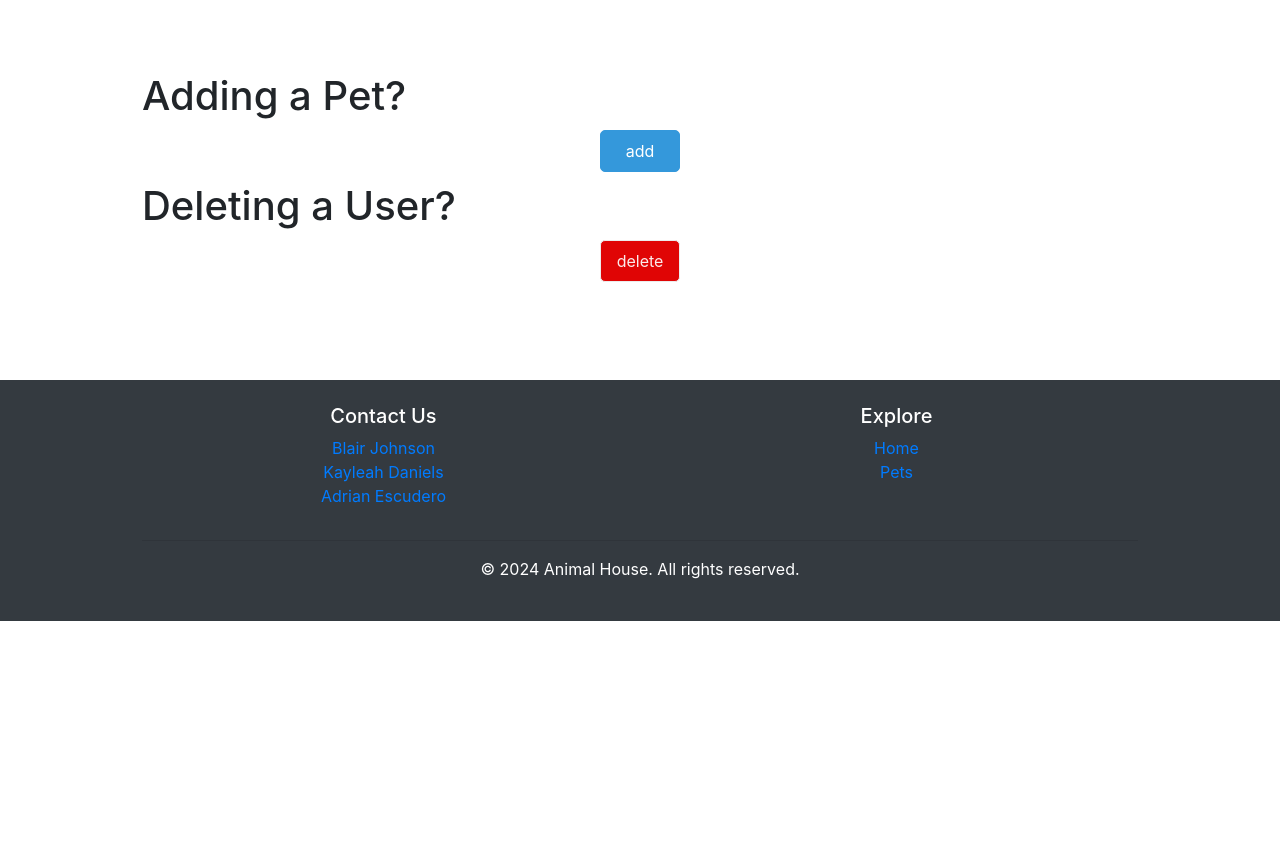
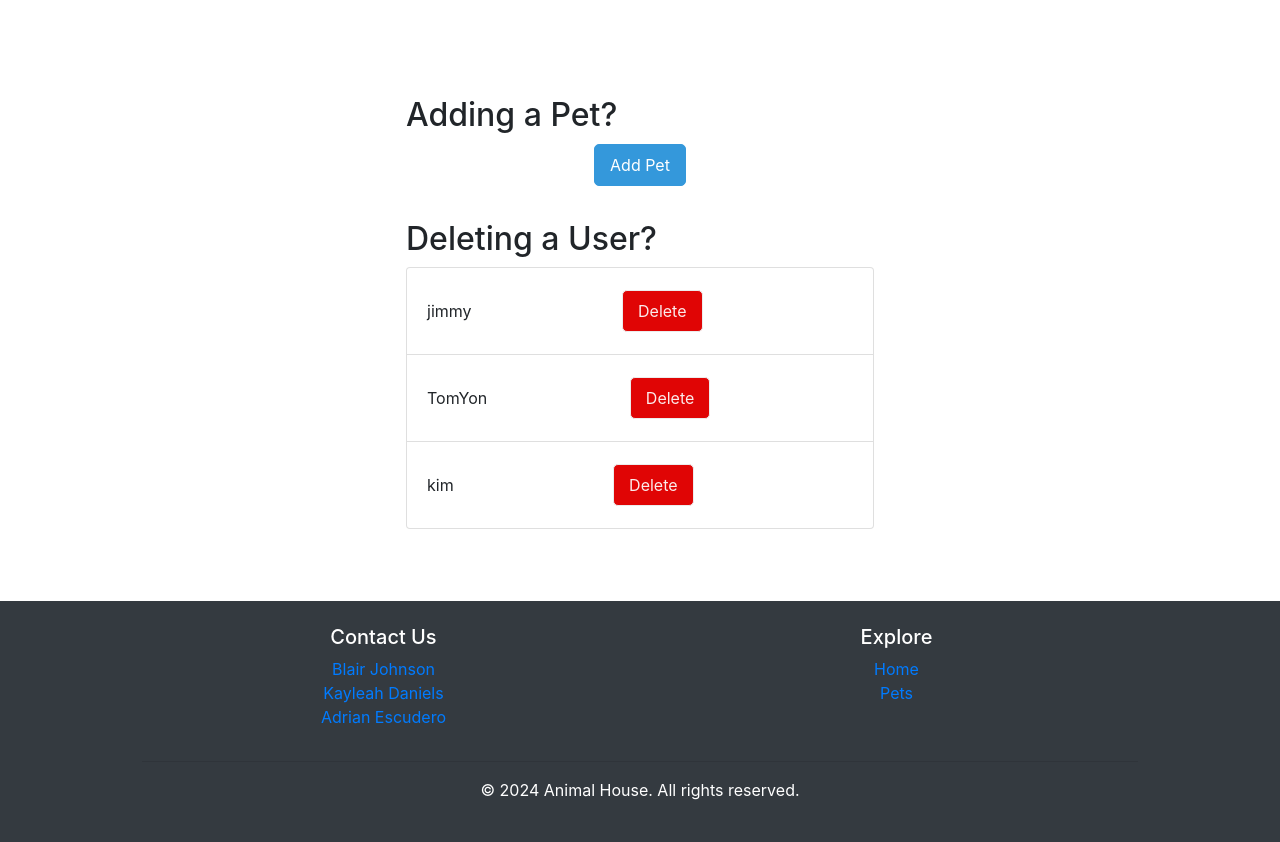
Before and after one commit to aescudero24/UnitProject-U6, a Django app: page /dashboard/ in a window 1280 px wide. Shown: the part 96-938 px from the top of the page. Before the commit the page ends 717 px from the top, so only its background shows below. Run offline with Django 5.2, Linux system fonts and the light colour scheme; data comes from the database, SQL or seed files in the repository; data that the repository does not hold is empty; some libraries are stand-ins or nearby versions.

Commit message:
finished admin page

```diff
--- a/app/templates/admin.html
+++ b/app/templates/admin.html
@@ -1,16 +1,31 @@
-{% extends "base.html" %}
-{% block content %}
-{%load static %}
-<link rel="stylesheet" href="{% static "admin.css" %}">
+{% extends "base.html" %} {% block content %} {% load static %} <link
+rel="stylesheet" href="{% static "admin.css" %}">
 
-<div class='container'>
-    <h1>Adding a Pet?</h1>
-    <a class="btn btn-sm btn-outline-info btn-add" href="{% url "create" %}">add</a>
-    <h1>Deleting a User?</h1>
-    <a class="btn btn-sm btn-outline-danger btn-delete" href="{% url "deleteUser" %}">delete</a>
+<div class="container mt-4 d-flex flex-column align-items-center">
+  <div class="col-md-6 mb-4">
+    <h2>Adding a Pet?</h2>
+    <a class="btn btn-sm btn-outline-info btn-add" href="{% url 'create' %}"
+      >Add Pet</a
+    >
+  </div>
+
+  <div class="col-md-6">
+    <h2>Deleting a User?</h2>
+    <ul class="list-group">
+      {% for owner in owners %}
+      <li
+        class="list-group-item d-flex justify-content-between align-items-center"
+      >
+        {{ owner.name }}
+        <a
+          class="btn btn-sm btn-outline-danger btn-delete"
+          href="{% url 'delete' id=owner.user.id %}"
+          >Delete</a
+        >
+      </li>
+      {% endfor %}
+    </ul>
+  </div>
 </div>
-<p></p>
-<p></p>
-<p></p>
 
 {% endblock content %}
```
